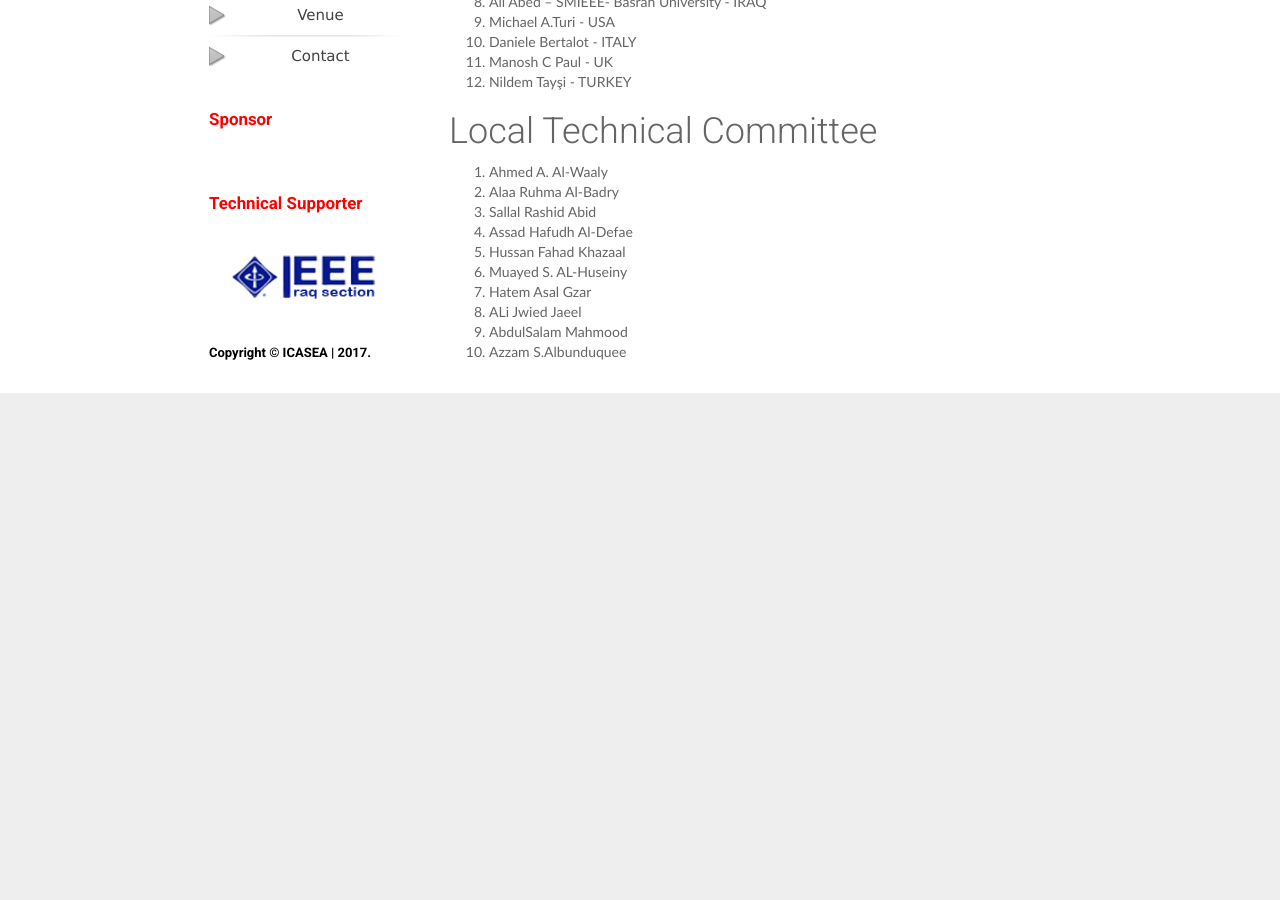
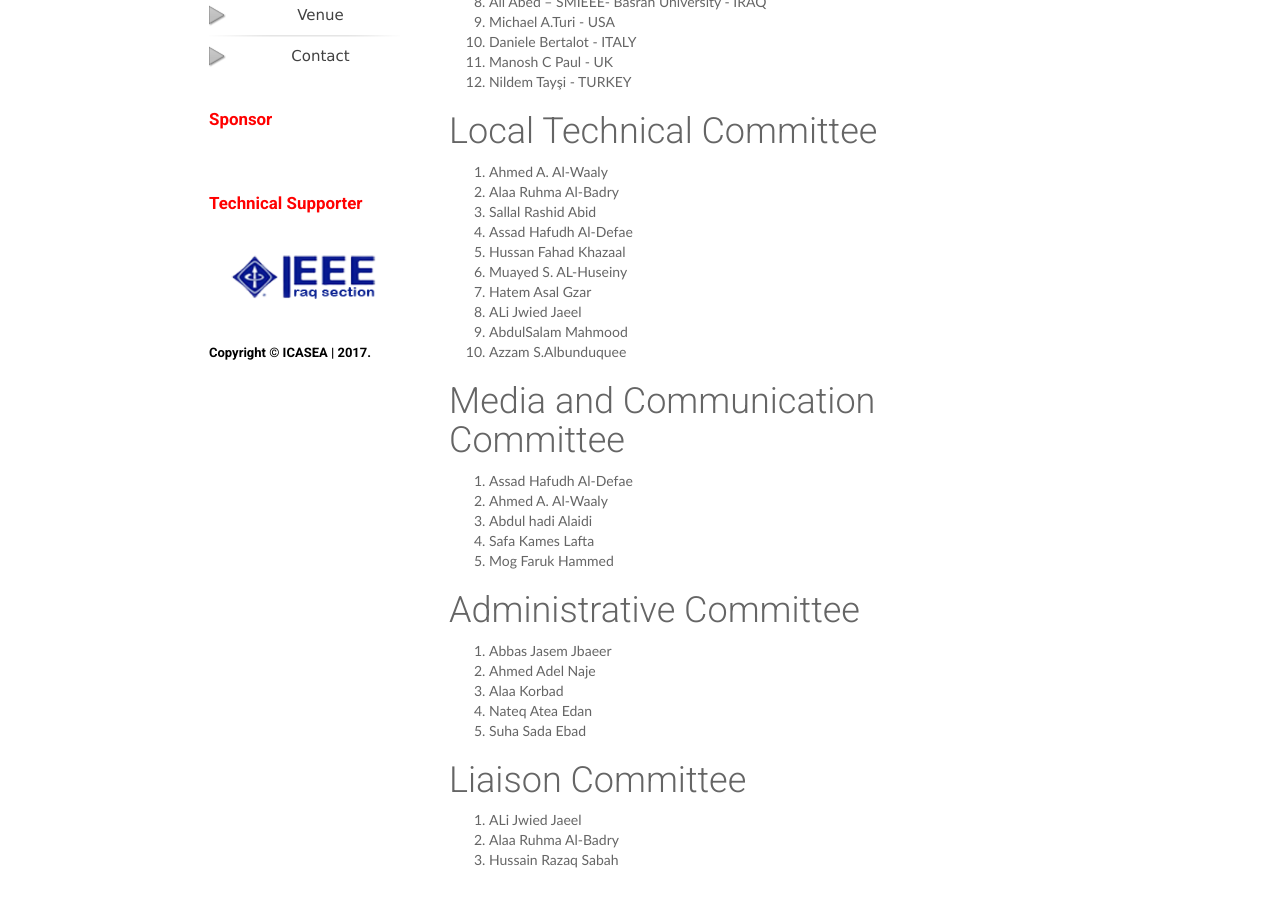
Before and after one commit to alaidi/ICOSEA, a Jekyll site: the page built from committees.md, in a window 1280 px wide and 900 px high, scrolled down 725 px. Built offline with Jekyll 4.4.1, drawn with Linux system fonts in a browser that asks for light colours; before the commit the page ends 1118 px from its top, so only the background shows below that.

Commit message:
update committee

```diff
--- a/_includes/cmt.html
+++ b/_includes/cmt.html
@@ -28,3 +28,25 @@ Dr. Ali Nasser Helo, Dean of Engenireeing College
 8. ALi Jwied Jaeel
 9. AbdulSalam Mahmood
 10. Azzam S.Albunduquee
+
+# Media and Communication Committee
+
+1. Assad Hafudh Al-Defae
+2. Ahmed A. Al-Waaly
+3. Abdul hadi Alaidi
+4. Safa Kames Lafta
+5. Mog Faruk Hammed
+
+# Administrative Committee
+
+1. Abbas Jasem Jbaeer
+2. Ahmed Adel Naje
+3. Alaa Korbad
+4. Nateq Atea Edan
+5. Suha Sada Ebad
+
+# Liaison Committee
+
+1. ALi Jwied Jaeel
+2. Alaa Ruhma Al-Badry
+3. Hussain Razaq Sabah
```
